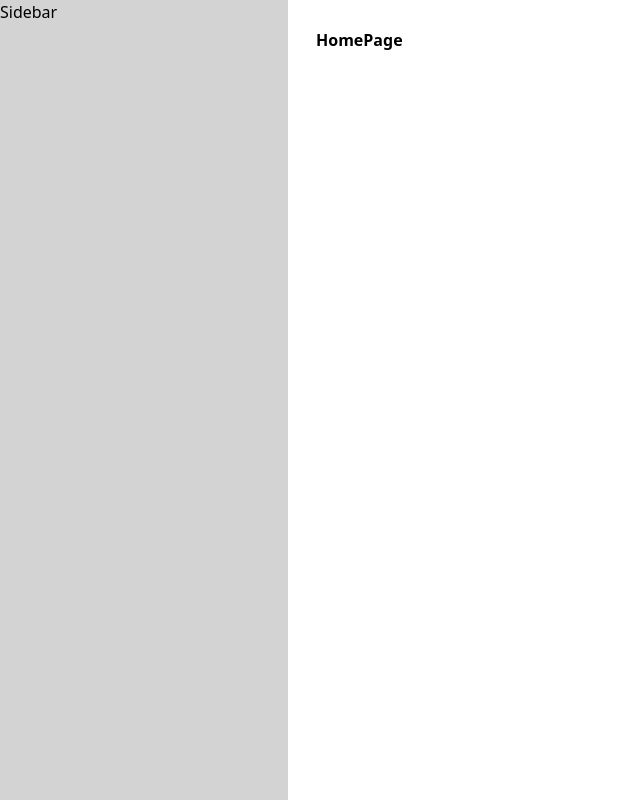
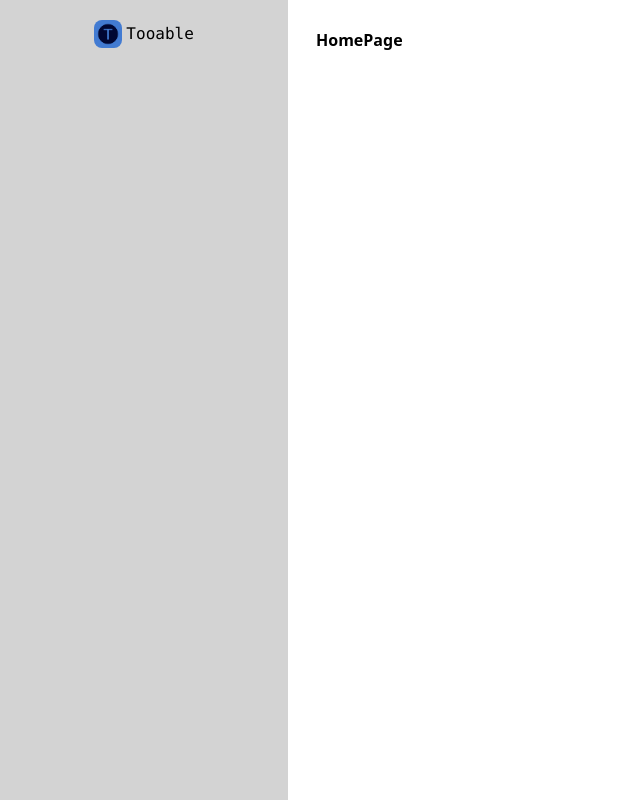
Before and after one commit to anandthanki1/tooable, a React (Vite) app: page / in a window 1280 px wide. Shown: the whole page, without its empty margins (0-640 px from the left). Built offline with nearby package versions, Linux system fonts and the light colour scheme.

Commit message:
Added logo and app name

```diff
--- a/src/App.tsx
+++ b/src/App.tsx
@@ -1,7 +1,9 @@
+import Sidebar from './components/Sidebar'
+
 const App: React.FC = (): JSX.Element => {
   return (
     <div className="flex">
-      <div className={`w-72 h-screen bg-light-grey`}>Sidebar</div>
+      <Sidebar />
       <div className="p-7 text-2x1 font-semibold flex-1 h-screen">
         <h1>HomePage</h1>
       </div>
--- /dev/null
+++ b/src/components/Sidebar.tsx
@@ -0,0 +1,17 @@
+import logo from '../assets/Tooable-logos.jpeg'
+
+const Sidebar: React.FC = (): JSX.Element => {
+  return (
+    <div className={`w-72 h-screen bg-light-grey`}>
+      <div className="flex items-center flex-col w-full h-full">
+        <div className="flex flex-row justify-center my-5">
+          <img className="w-7 h-7 rounded-lg" src={logo} alt="mainlogo" />
+          &nbsp;
+          <p className="self-center font-mono">Tooable</p>
+        </div>
+      </div>
+    </div>
+  )
+}
+
+export default Sidebar
```
